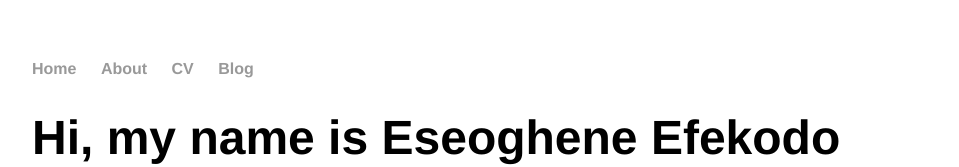
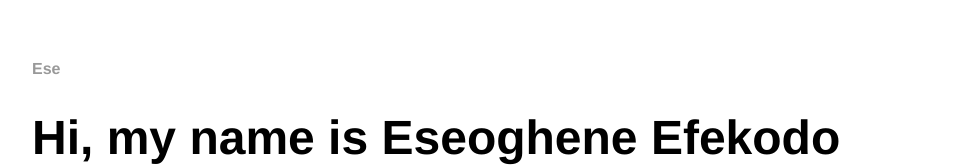
Before and after one commit to esemoney/esemoney.github.io, a plain HTML site: page index.html in a window 1280 px wide. Shown: the top 167 px of the page, without its empty margins (160-1119 px from the left). Drawn offline with Linux system fonts and the light colour scheme.

Commit message:
Update index.html

```diff
--- a/index.html
+++ b/index.html
@@ -8,10 +8,7 @@
 	<body>
 		<nav>
     		<ul>
-        		<li><a href="/">Home</a></li>
-	        	<li><a href="/about">About</a></li>
-        		<li><a href="/cv">CV</a></li>
-        		<li><a href="/blog">Blog</a></li>
+			<li><a href="esemoney.github.io">Ese</a></li>
     		</ul>
 		</nav>
 		<div class="container">
```
